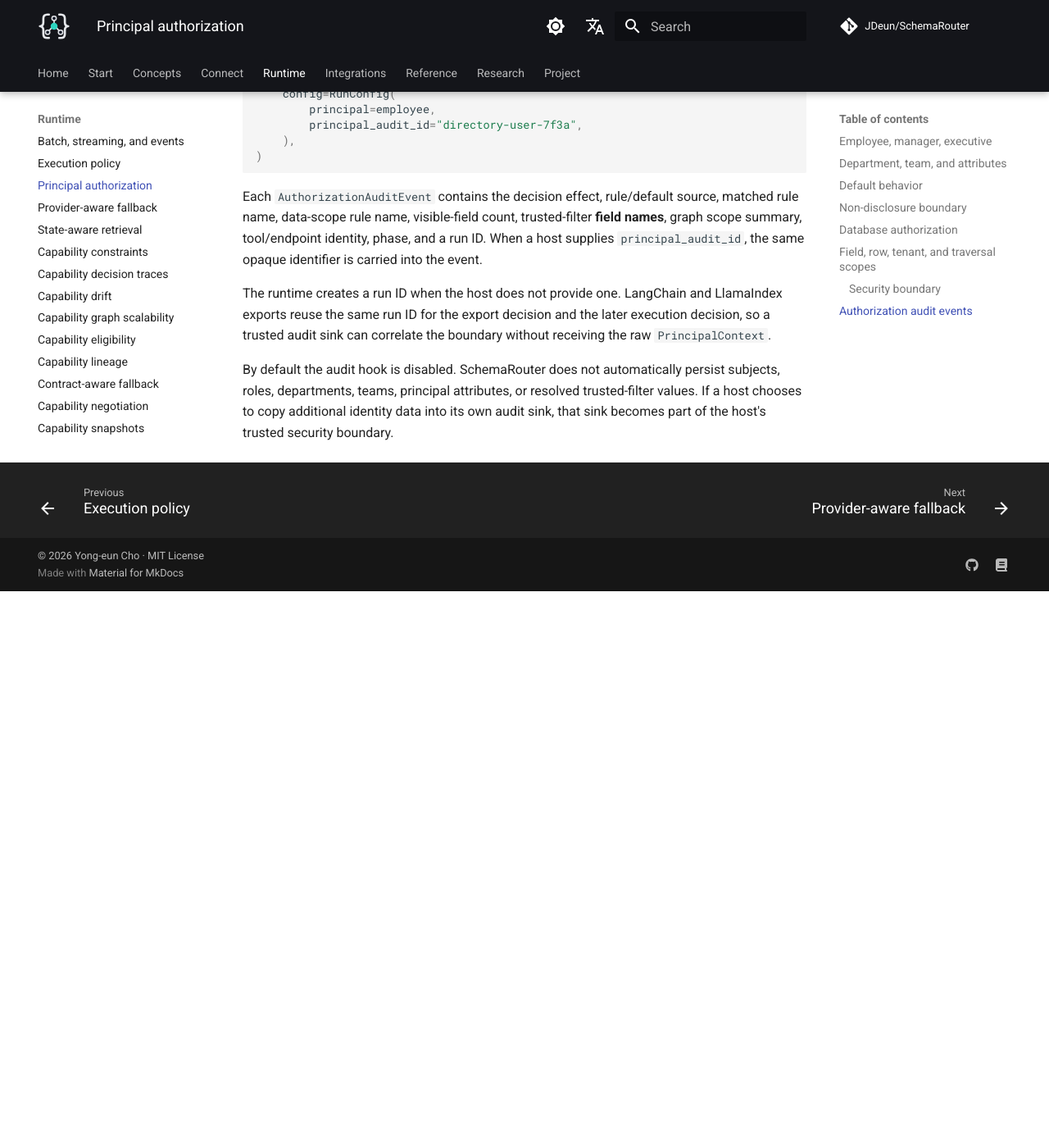
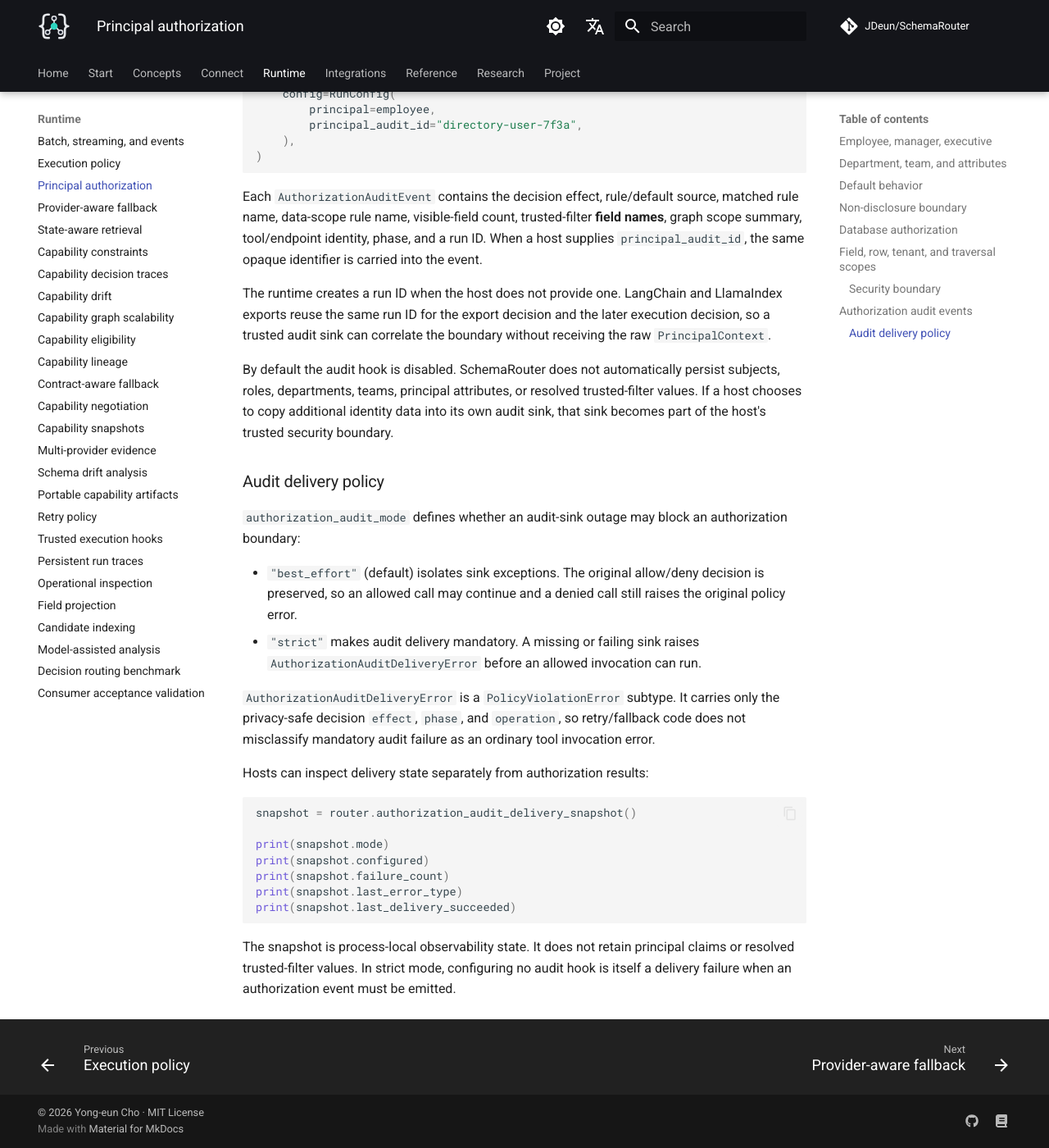
Before and after one commit to JDeun/SchemaRouter, an MkDocs documentation site: the page built from docs/guides/authorization.md, in a window 1280 px wide and 1400 px high, scrolled down 5149 px. Shown: the whole window at 82% size. Built offline with MkDocs 1.6.1 and Material for MkDocs 9.7.7, drawn with Linux system fonts in a browser that asks for light colours; comment, search, counter and statistics services are not loaded; before the commit the page ends 5870 px from its top, so only the background shows below that.

Commit message:
docs(authz): document audit delivery modes

````diff
--- a/docs/guides/authorization.md
+++ b/docs/guides/authorization.md
@@ -244,3 +244,34 @@
 departments, teams, principal attributes, or resolved trusted-filter values. If a host chooses to
 copy additional identity data into its own audit sink, that sink becomes part of the host's trusted
 security boundary.
+
+
+### Audit delivery policy
+
+`authorization_audit_mode` defines whether an audit-sink outage may block an authorization
+boundary:
+
+- `"best_effort"` (default) isolates sink exceptions. The original allow/deny decision is preserved,
+  so an allowed call may continue and a denied call still raises the original policy error.
+- `"strict"` makes audit delivery mandatory. A missing or failing sink raises
+  `AuthorizationAuditDeliveryError` before an allowed invocation can run.
+
+`AuthorizationAuditDeliveryError` is a `PolicyViolationError` subtype. It carries only the
+privacy-safe decision `effect`, `phase`, and `operation`, so retry/fallback code does not
+misclassify mandatory audit failure as an ordinary tool invocation error.
+
+Hosts can inspect delivery state separately from authorization results:
+
+```python
+snapshot = router.authorization_audit_delivery_snapshot()
+
+print(snapshot.mode)
+print(snapshot.configured)
+print(snapshot.failure_count)
+print(snapshot.last_error_type)
+print(snapshot.last_delivery_succeeded)
+```
+
+The snapshot is process-local observability state. It does not retain principal claims or resolved
+trusted-filter values. In strict mode, configuring no audit hook is itself a delivery failure when an
+authorization event must be emitted.
````
